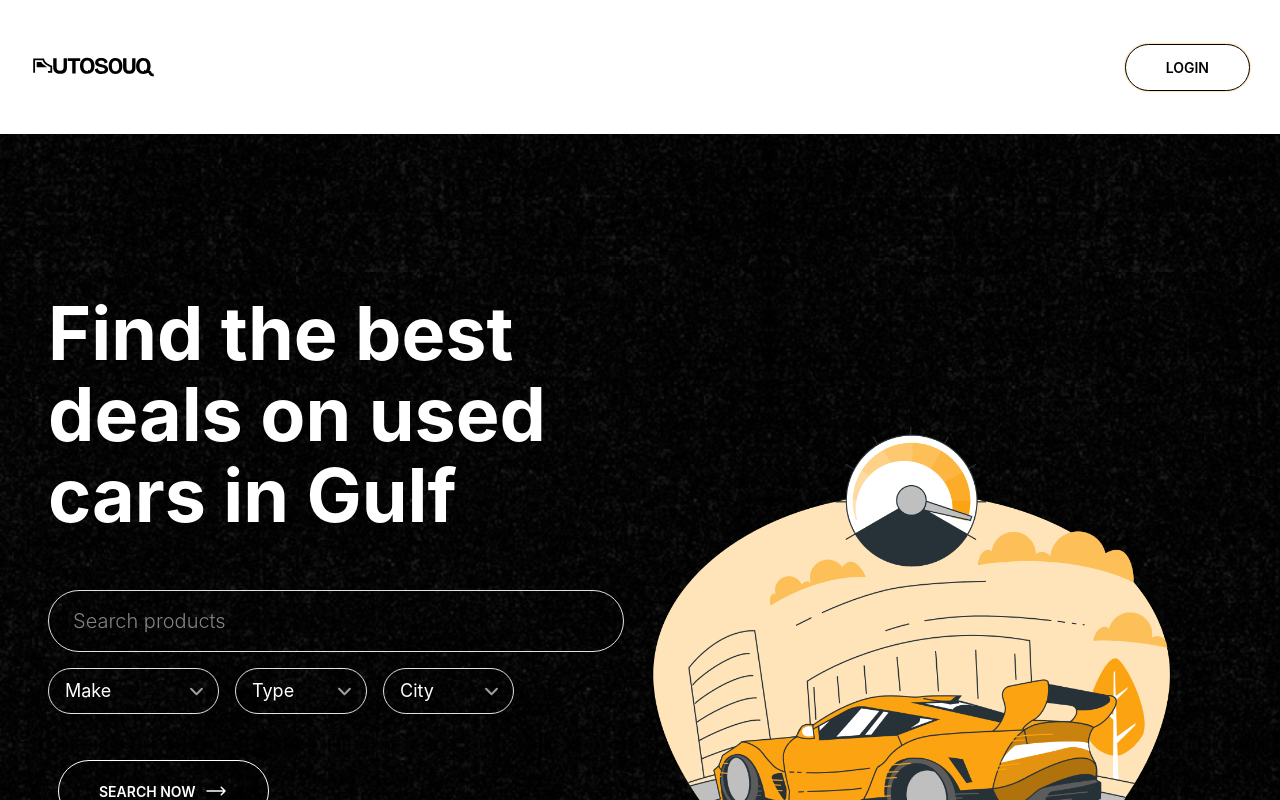
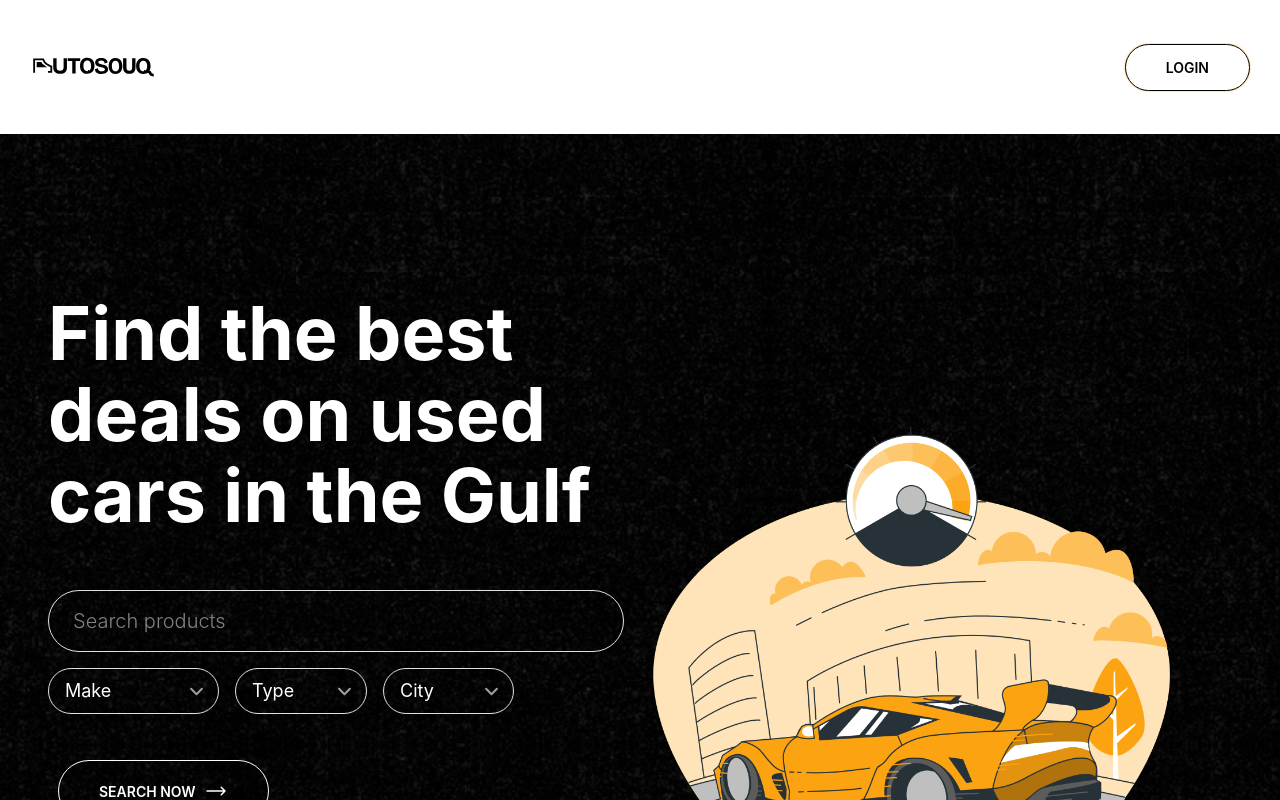
Before and after one commit to mohammadshaad/autosouq, a React (Create React App) app: page / in a window 1280 px wide. Shown: the top 800 px of the page. Built offline with nearby package versions, Linux system fonts and the light colour scheme; no server answers; the database is empty.

Commit message:
Fix typo in Hero.js heading

```diff
--- a/src/Components/Hero.js
+++ b/src/Components/Hero.js
@@ -24,7 +24,7 @@ export const Hero = ({ setSearchTerm, setSelectedFilter }) => {
       <div className="landing__header__container pl-5 md:p-20 md:flex-row flex-col">
         <div className="landing__header w-1/2">
           <h1 className="landing__header__main ">
-            Find the best deals on used cars in Gulf
+            Find the best deals on used cars in the Gulf
           </h1>
           <div className="flex flex-col items-start justify-center gap-4 mt-10 md:mt-4">
             <div className="w-full">
```
